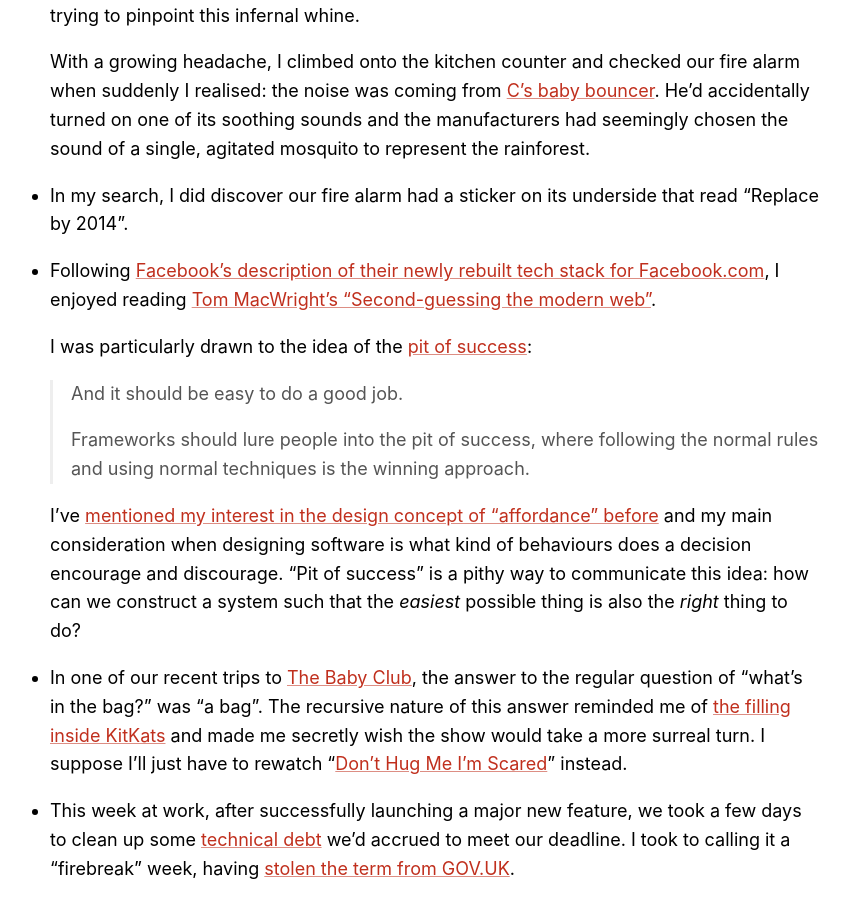
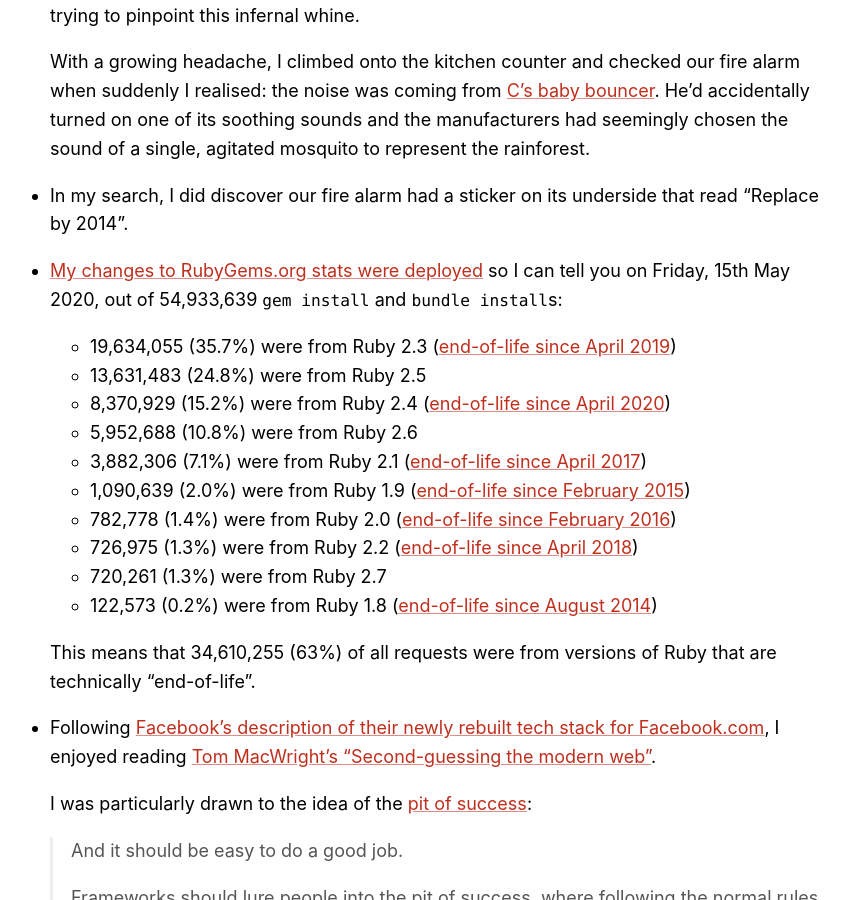
Before and after one commit to mudge/mudge.github.com, a Jekyll site: the page built from _posts/2020-05-17-weeknotes-29.markdown, in a window 1280 px wide and 900 px high, scrolled down 370 px. Shown: the whole window, without its empty margins (225-1074 px from the left). Built offline with Jekyll 4.4.1, drawn with Linux system fonts in a browser that asks for light colours.

Commit message:
Add stats about EOL Ruby versions to weeknotes 29

```diff
--- a/_posts/2020-05-17-weeknotes-29.markdown
+++ b/_posts/2020-05-17-weeknotes-29.markdown
@@ -1,7 +1,7 @@
 ---
 layout: post
 title: Weeknotes 29
-excerpt: An infernal whining, the pit of success, a GPG rabbithole and teaching babies about quantum mechanics.
+excerpt: An infernal whining, an update on EOL Ruby versions, the pit of success, a GPG rabbithole and teaching babies about quantum mechanics.
 date: 2020-05-17 09:59:00
 ---
 *   After publishing [last week’s notes](/2020/05/10/weeknotes-28/), E and I noticed a high pitched whining noise coming from our kitchen.
@@ -11,6 +11,22 @@ date: 2020-05-17 09:59:00
     With a growing headache, I climbed onto the kitchen counter and checked our fire alarm when suddenly I realised: the noise was coming from [C’s baby bouncer](https://uk.joiebaby.com/product/dreamer/). He’d accidentally turned on one of its soothing sounds and the manufacturers had seemingly chosen the sound of a single, agitated mosquito to represent the rainforest.
 
 *   In my search, I did discover our fire alarm had a sticker on its underside that read "Replace by 2014".
+
+*   [My changes to RubyGems.org stats were deployed](https://github.com/rubytogether/ecosystem/pull/284) so I can tell you on Friday, 15th May 2020, out of 54,933,639 `gem install` and `bundle install`s:
+
+    * 19,634,055 (35.7%) were from Ruby 2.3 ([end-of-life since April 2019](https://www.ruby-lang.org/en/downloads/branches/))
+    * 13,631,483 (24.8%) were from Ruby 2.5
+    * 8,370,929 (15.2%) were from Ruby 2.4 ([end-of-life since April 2020](https://www.ruby-lang.org/en/downloads/branches/))
+    * 5,952,688 (10.8%) were from Ruby 2.6
+    * 3,882,306 (7.1%) were from Ruby 2.1 ([end-of-life since April 2017](https://www.ruby-lang.org/en/downloads/branches/))
+    * 1,090,639 (2.0%) were from Ruby 1.9 ([end-of-life since February 2015](https://www.ruby-lang.org/en/downloads/branches/))
+    * 782,778 (1.4%) were from Ruby 2.0 ([end-of-life since February 2016](https://www.ruby-lang.org/en/downloads/branches/))
+    * 726,975 (1.3%) were from Ruby 2.2 ([end-of-life since April 2018](https://www.ruby-lang.org/en/downloads/branches/))
+    * 720,261 (1.3%) were from Ruby 2.7
+    * 122,573 (0.2%) were from Ruby 1.8 ([end-of-life since August 2014](https://www.ruby-lang.org/en/news/2014/07/01/eol-for-1-8-7-and-1-9-2/))
+
+    This means that 34,610,255 (63%) of all requests were from versions of Ruby that are technically "end-of-life".
+
 
 *   Following [Facebook's description of their newly rebuilt tech stack for Facebook.com](https://engineering.fb.com/web/facebook-redesign/), I enjoyed reading [Tom MacWright's "Second-guessing the modern web"](https://macwright.org/2020/05/10/spa-fatigue.html).
 
```
